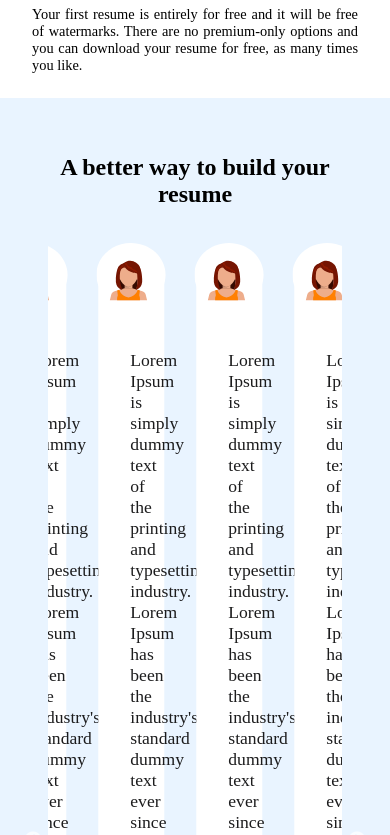
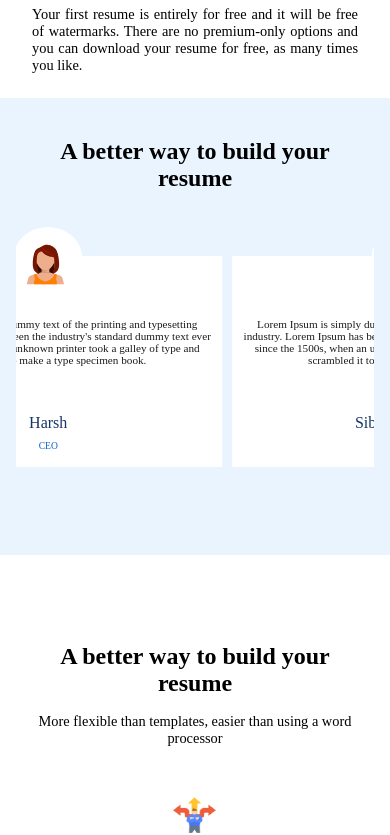
Before and after one commit to iot-lab-kiit/tralio-frontend, a Next.js app: page / in a window 390 px wide. Shown: the part 1700-2535 px from the top of the page. Built offline with nearby package versions, Linux system fonts and the light colour scheme.

Commit message:
HomePage Completed

```diff
--- a/components/Carousel/Carousel.jsx
+++ b/components/Carousel/Carousel.jsx
@@ -1,8 +1,8 @@
 import React from "react";
 import Slider from "react-slick";
-import { TestimonialDetail } from "../../TralioAPI/Testimonial"
+import { TestimonialDetail } from "../../TralioAPI/Testimonial";
 import Testimonial from "../Testimonial/Testimonial";
-
+import Container from "@mui/material/Container"
 function Carousel() {
   const settings = {
     dots: true,
@@ -12,11 +12,25 @@ function Carousel() {
     autoplay: true,
     speed: 1000,
     autoplaySpeed: 3000,
-        cssEase: "linear"
+    cssEase: "linear",
+    responsive: [
+      {
+        breakpoint: 1200,
+        settings: {
+          slidesToShow: 2,
+        },
+      },
+      {
+        breakpoint: 400,
+        settings: {
+          slidesToShow: 1,
+        },
+      },
+    ],
   };
 
   const propsTestimonial = TestimonialDetail.map(
-        ({ avtar, description, name, designation}, index) => {
+    ({ avtar, description, name, designation }, index) => {
       return (
         <div>
           <Testimonial
@@ -32,7 +46,7 @@ function Carousel() {
   );
 
   return (
-        <div>
+    <Container>
       <link
         rel="stylesheet"
         type="text/css"
@@ -44,11 +58,9 @@ function Carousel() {
         type="text/css"
         href="https://cdnjs.cloudflare.com/ajax/libs/slick-carousel/1.8.1/slick-theme.min.css"
       />
-            <Slider {...settings}>
-            {propsTestimonial}
-            </Slider>
-        </div>
-    )
+      <Slider {...settings}>{propsTestimonial}</Slider>
+    </Container>
+  );
 }
 
 export default Carousel;
--- a/components/DetailFeatures/DetailFeatures.module.css
+++ b/components/DetailFeatures/DetailFeatures.module.css
@@ -59,7 +59,7 @@
     font-size: 1.12em;
   }
   .ImgFeature {
-    width: 12%;
+    width: 40%;
     margin: 0 auto;
   }
 }
--- a/components/Testimonial/Testimonial.module.css
+++ b/components/Testimonial/Testimonial.module.css
@@ -28,79 +28,25 @@
     margin: 0.5rem;
     color: #0A66C2;
 }
+@media screen and (max-width: 600px)
+{
+    .box{
+         margin: 3.5rem 0.3rem;
+    }
+    .img{
+        width:40%;
+    }
+    .content{
+        padding:0.5rem;
 
-
-
-
-
-
-
-
-
-
-
-
-/*.container{
-    display: flex;
-    align-items: center;
-    justify-content: center;
-    flex-direction: column;
-    background-color: #E9F4FF;
 }
-
-.box{
-    width: 23rem;
-    /* min-height: 18rem;  */
-    /* background-color: #977272; */
-    /* display: flex; */
-    /* align-items: center; */
-    /* flex-direction: column; */
-    /* margin: 4rem; */
-/* } */
-
-/* .head{ */
-    /* height: 6rem; */
-    /* display: flex; */
-    /* justify-content: center; */
-    /* position: relative; */
-    /* position: absolute; */
-    /* bottom: 1rem; */
-/* } */
-
-/* .img{ */
-    /* border: 0.5rem solid #E9F4FF; */
-    /* position: absolute; */
-    /* width: 9rem; */
-    /* height: 9rem; */
-    /* border-radius: 50%; */
-    /* bottom: -4rem; */
-/* } */
-/*
-.main{
-    padding: 1rem 1.5rem;
-    text-align: center;
-    background-color: #a0c4e9;
-    margin: 2rem;
-
-} */
-/*
-.text1{
-    font-family: 'Mulish';
-    color: #1C1C1D;
-    font-weight: 300;
-    line-height: 1.4rem;
+.content h5{
+    font-size: 1rem;
 }
-
-.text2{
-    font-family: 'Mulish';
-    color: #153666;
-    font-weight: 400;
-    line-height: 3rem 0 0 0;
+.content h4{
+    font-size: 0.6rem;
 }
-
-.text3{
-    font-family: 'Mulish';
-    color: #c2440a;
-    /* line-height: 0.1rem; */
-    /* font-weight: 300; */
-/* } */
+.content p{
+    font-size: 0.7rem;
+}
+}
--- a/container/Home/HomePage.jsx
+++ b/container/Home/HomePage.jsx
@@ -1,8 +1,5 @@
 import styles from "./HomePage.module.css";
-import { test, registerUser } from "../../TralioAPI/tralio";
 import { useState } from "react";
-import registerForm from "../../TralioAPI/registerForm";
-import Testomonial from "../../components/Testimonial/Testimonial";
 import DetailSummary from "../../components/DetailSummary/DetailSummary";
 import { HomeDetailSummary } from "../../TralioAPI/DetailSummary";
 import DetailFeatures from "../../components/DetailFeatures/DetailFeatures";
@@ -82,10 +79,11 @@ function HomePage() {
       <Container maxWidth="lg">{PropsDetailSummary}</Container>
       <div className={styles.testimonial}>
         <div className={styles.testimonial_start}>
+          <Container>
           <h2>A better way to build your resume</h2>
+          </Container>
         </div>
         <Carousel />
-        {/* <Testomonial /> */}
       </div>
       <Container>
         <div className={styles.feature_start}>
--- a/container/Home/HomePage.module.css
+++ b/container/Home/HomePage.module.css
@@ -48,10 +48,7 @@
 }
 .testimonial {
   background-color: #e9f4ff;
-  padding: 3rem;
-  /* display: flex;
-  align-items: center;
-  justify-content: center; */
+  padding: 3rem 0;
 }
 
 @media screen and (max-width: 900px) {
@@ -85,4 +82,7 @@
   .profile {
     font-size: 1.4em;
   }
+  .testimonial {
+  padding: 2rem 0;
 }
+}
--- a/styles/globals.css
+++ b/styles/globals.css
@@ -15,6 +15,9 @@ a {
   box-sizing: border-box;
 }
 
-.slick-dots li button {
-  text-indent: -999999999999999999999999999999px;
+.slick-dots li button:before {
+  display:none
 }
+.slick-prev:before, .slick-next:before{
+  display:none;
+}
```
Lines whose indentation alone changed are shown as unchanged.
